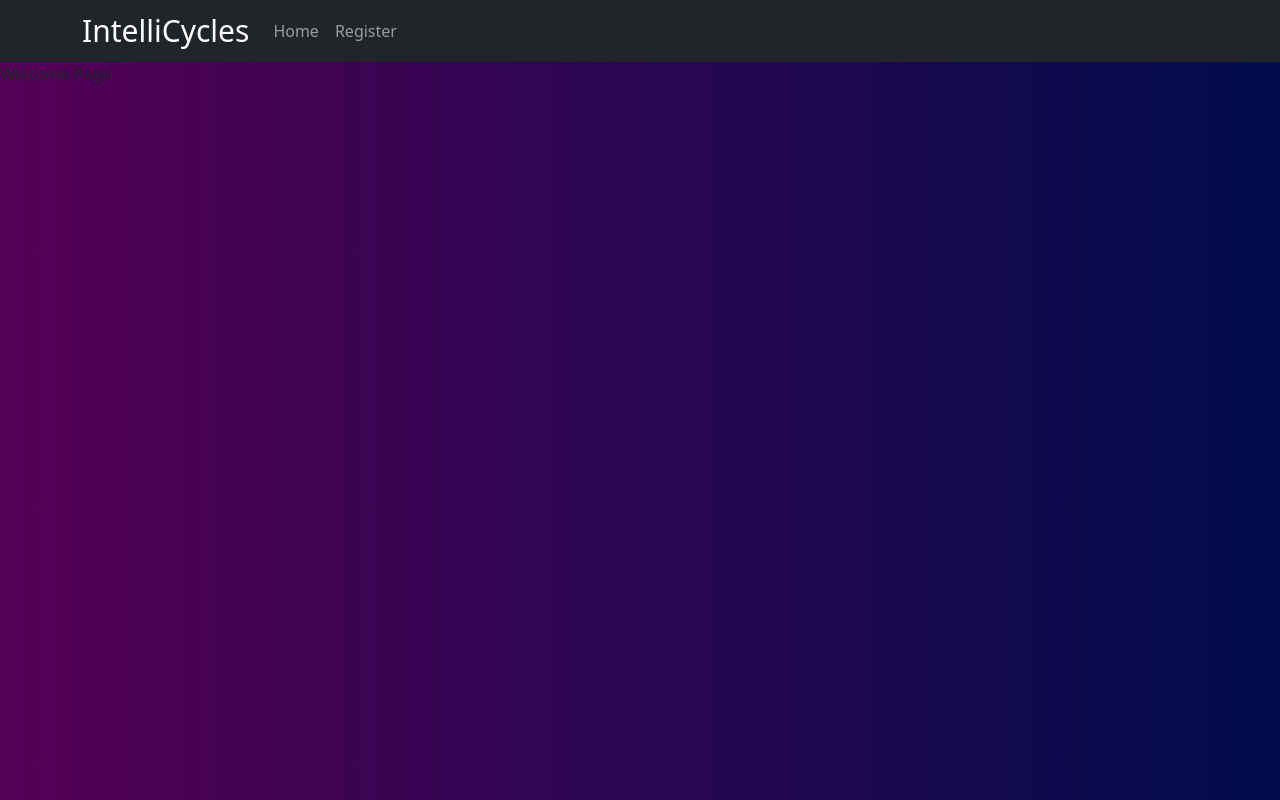
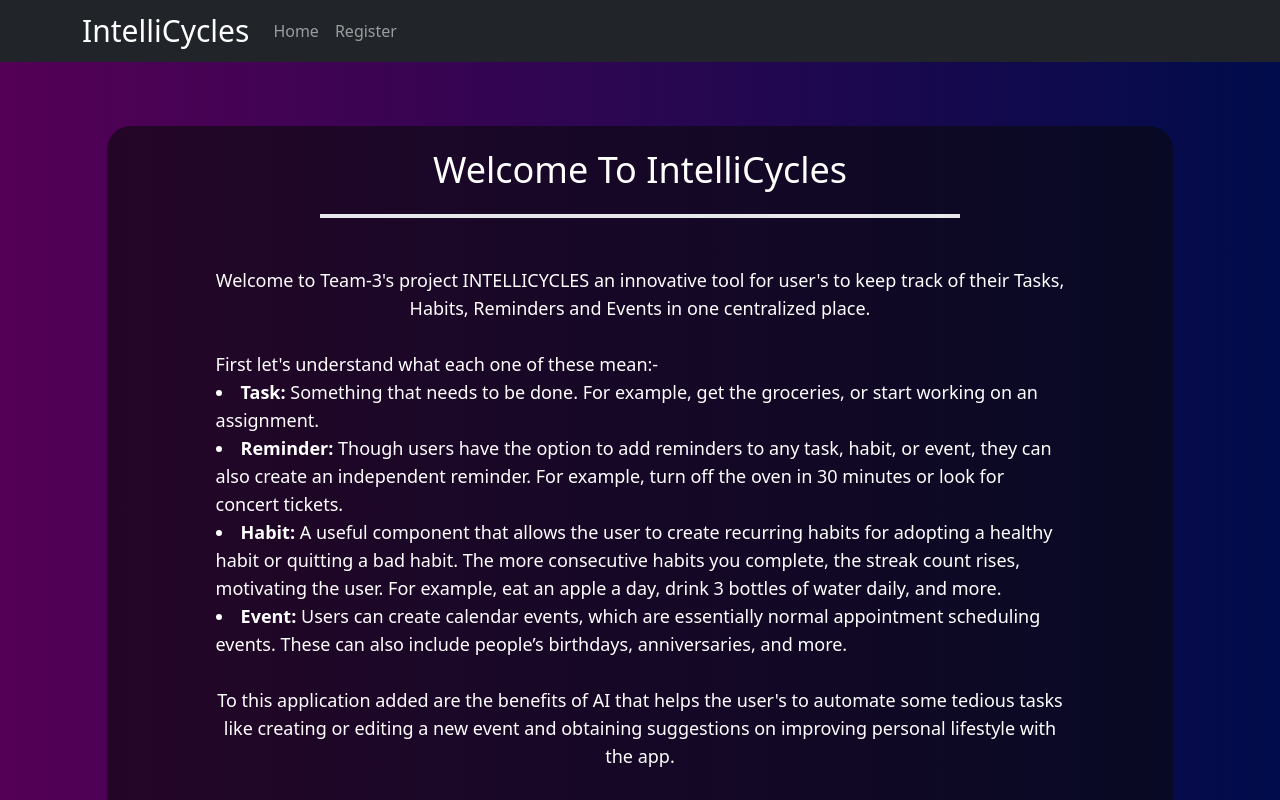
Before and after one commit to yemregumus/IntelliCycles, a React (Vite) app in the folder Frontend/: page / in a window 1280 px wide. Shown: the top 800 px of the page. Built offline with nearby package versions, Linux system fonts and the light colour scheme; no server answers.

Commit message:
Welcome page created

```diff
--- a/Frontend/src/pages/Welcome.jsx
+++ b/Frontend/src/pages/Welcome.jsx
@@ -1,10 +1,58 @@
 import React from "react";
+import { useNavigate } from "react-router-dom";
 
 const Welcome = () => {
+    const navigate = useNavigate();
     return(
         <>
-            <div>
-                Welcome Page
+            <div className="text-white text-center mt-16 rounded-3xl bg-zinc-950 bg-opacity-60 p-4 h-full w-5/6 mx-auto ">
+                <div className="text-4xl border-b-4 max-w-[40rem] mx-auto pb-4 mb-5">
+                    Welcome To IntelliCycles
+                </div>
+                <div className="w-5/6 mx-auto text-lg">
+                    <p>
+                        Welcome to Team-3's project INTELLICYCLES an innovative tool for user's to keep
+                        track of their Tasks, Habits, Reminders and Events in one centralized place.
+
+                    </p>
+                    <br />
+                    <p className="text-left"> First let's understand what each one of these mean:-</p>
+                    <ul className="list-disc list-inside text-left">
+                      <li>
+                        <strong>Task:</strong> Something that needs to be done. For example, get the
+                        groceries, or start working on an assignment.
+                      </li>
+                      <li>
+                        <strong>Reminder:</strong> Though users have the option to add reminders to
+                        any task, habit, or event, they can also create an independent reminder. For
+                        example, turn off the oven in 30 minutes or look for concert tickets.
+                      </li>
+                      <li>
+                        <strong>Habit:</strong> A useful component that allows the user to create
+                        recurring habits for adopting a healthy habit or quitting a bad habit. The
+                        more consecutive habits you complete, the streak count rises, motivating the
+                        user. For example, eat an apple a day, drink 3 bottles of water daily, and more.
+                      </li>
+                      <li>
+                        <strong>Event:</strong> Users can create calendar events, which are essentially
+                        normal appointment scheduling events. These can also include people’s birthdays,
+                        anniversaries, and more.
+                      </li>
+                    </ul>
+                    <br />
+                    <p>To this application added are the benefits of AI that helps the user's to automate
+                        some tedious tasks like creating or editing a new event and obtaining suggestions
+                        on improving personal lifestyle with the app.
+                    </p>
+                    <br />
+                    <p>
+                        Without further ado Sign-in/Register for the account today!
+                    </p>
+                    <br />
+                    <div className="bg-teal-800 text-3xl hover:bg-teal-950 transition duration-150 p-3 rounded-full mx-auto w-64" onClick={() => navigate('/register')}>
+                        Sign-In/Register
+                    </div>
+                </div>
             </div>
         </>
     )
```
